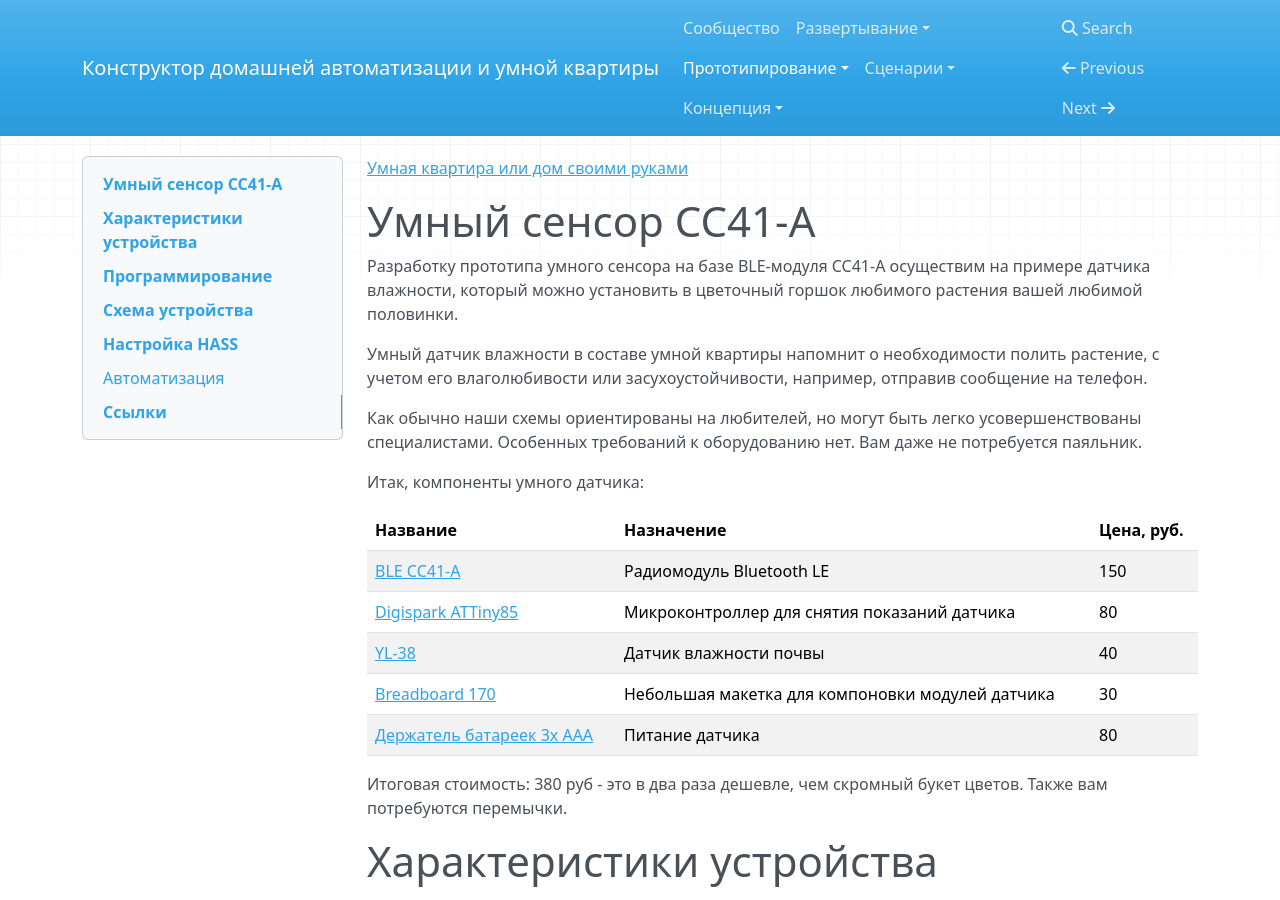
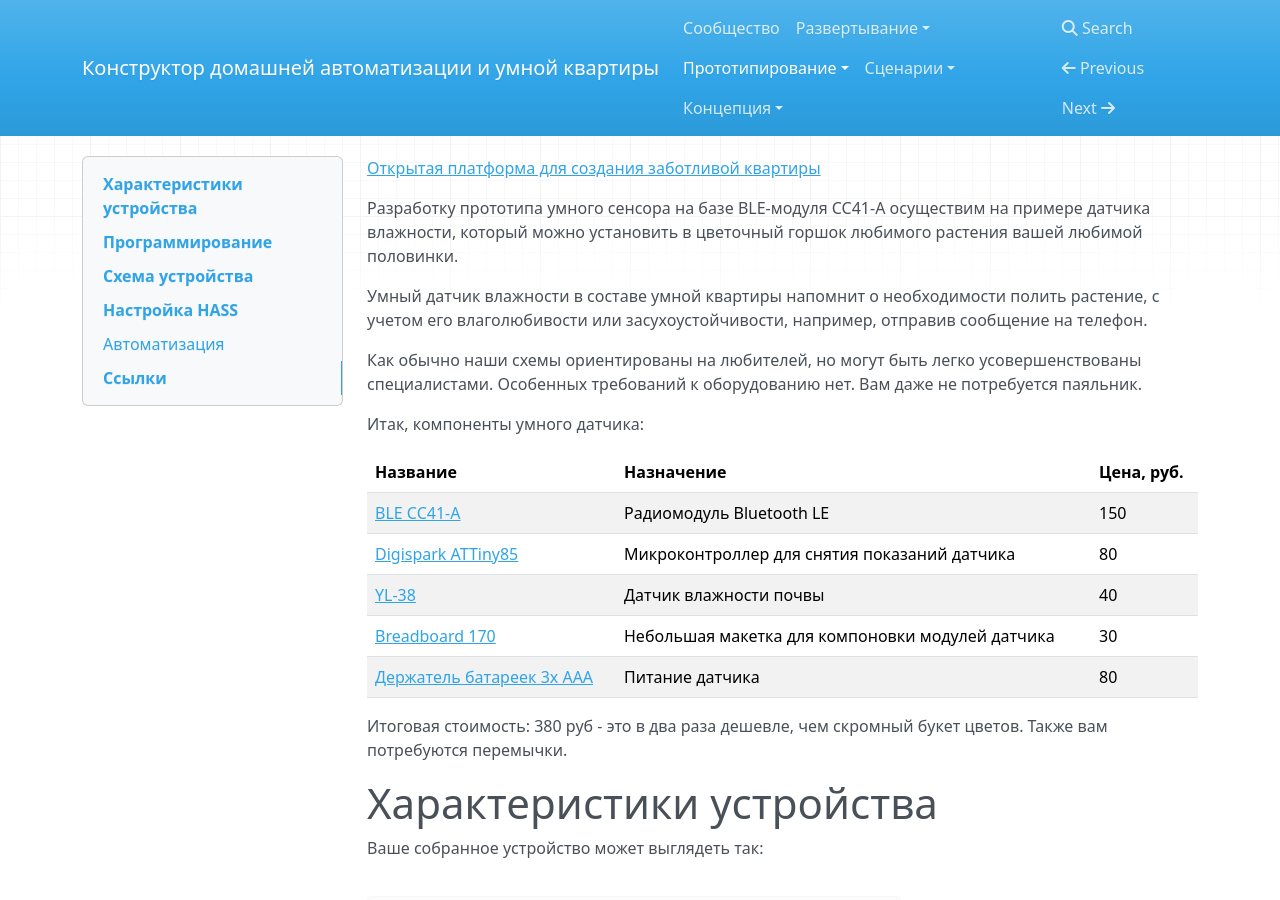
Before and after one commit to cutecare/cutecare-docs, an MkDocs documentation site: the page built from docs/Сенсор CC41A.md, in a window 1280 px wide and 900 px high. Built offline with MkDocs 1.6.1, drawn with Linux system fonts in a browser that asks for light colours; nearby versions of some CDN libraries; old or Windows-style settings are respelled for this version of MkDocs.

Commit message:
Update Сенсор CC41A.md

```diff
--- a/docs/Сенсор CC41A.md
+++ b/docs/Сенсор CC41A.md
@@ -1,6 +1,4 @@
-[Умная квартира или дом своими руками](http://cutecare.ru)
-
-# Умный сенсор CC41-A
+[Открытая платформа для создания заботливой квартиры](http://cutecare.ru)
 
 Разработку прототипа умного сенсора на базе BLE-модуля CC41-A осуществим на примере датчика влажности, который можно установить в цветочный горшок любимого растения вашей любимой половинки.
 
```
